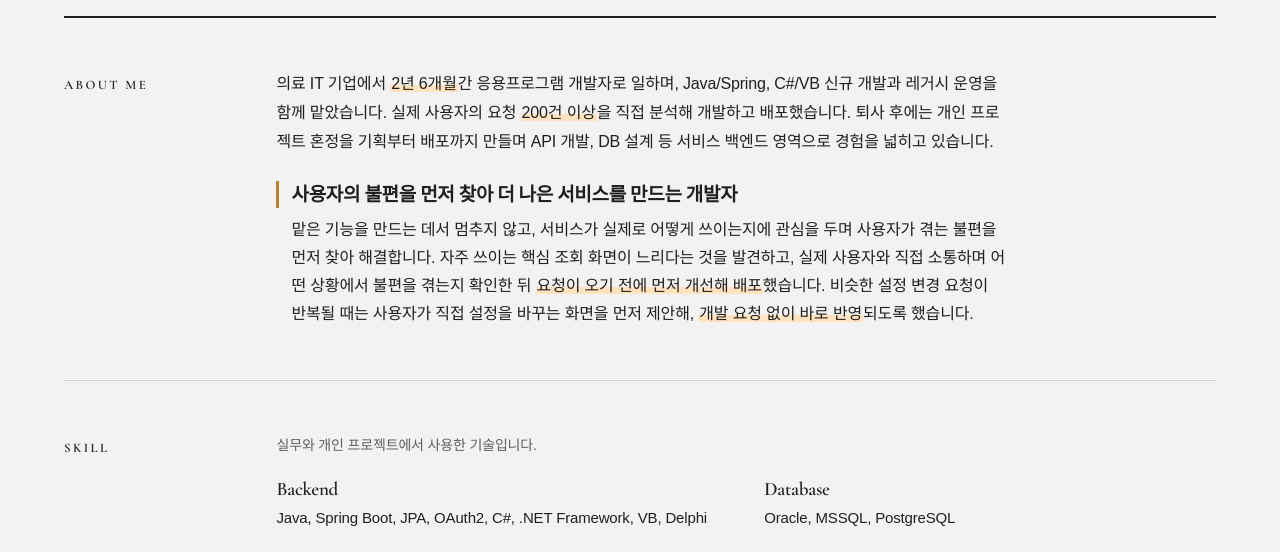
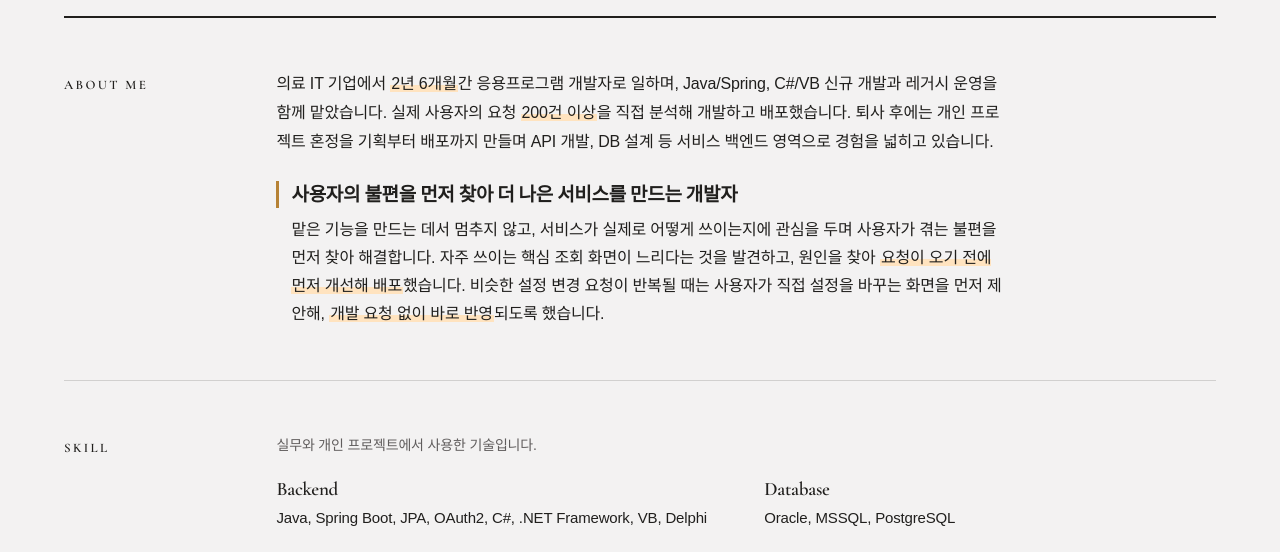
Before and after one commit to yhw0104/yhw0104.github.io, a plain HTML site: page index.html in a window 1280 px wide. Shown: the part 241-793 px from the top of the page. Drawn offline with nearby package versions, Linux system fonts and the light colour scheme; a web font is replaced by a local one.

Commit message:
이력서: 조회 화면 개선 경위 문장 정리
Co-Authored-By: Claude Fable 5.2 <noreply@anthropic.com>
Claude-Session: https://claude.ai/code/session_01VgE3okGsbdf1BC3b4aHY4Q

```diff
--- a/index.html
+++ b/index.html
@@ -402,8 +402,7 @@ textarea.input { min-height: 90px; resize: vertical; }
                                     style="margin:0 0 8px;font-family:'Cormorant Garamond','Nanum Myeongjo',serif;font-size:19px;font-weight:600;line-height:1.45;border-left:3px solid var(--color-accent);padding-left:12px">
                                     사용자의 불편을 먼저 찾아 더 나은 서비스를 만드는 개발자</h3>
                                 <p style="margin:0;padding-left:15px">맡은 기능을 만드는 데서 멈추지 않고, 서비스가 실제로 어떻게 쓰이는지에 관심을 두며 사용자가
-                                    겪는 불편을 먼저 찾아 해결합니다. 자주 쓰이는 핵심 조회 화면이 느리다는 것을 발견하고, 실제 사용자와 직접 소통하며 어떤 상황에서
-                                    불편을 겪는지 확인한 뒤 <mark>요청이 오기 전에 먼저 개선해 배포</mark>했습니다. 비슷한 설정 변경 요청이 반복될 때는 사용자가 직접 설정을 바꾸는 화면을 먼저 제안해, <mark>개발 요청 없이 바로 반영</mark>되도록 했습니다.</p>
+                                    겪는 불편을 먼저 찾아 해결합니다. 자주 쓰이는 핵심 조회 화면이 느리다는 것을 발견하고, 원인을 찾아 <mark>요청이 오기 전에 먼저 개선해 배포</mark>했습니다. 비슷한 설정 변경 요청이 반복될 때는 사용자가 직접 설정을 바꾸는 화면을 먼저 제안해, <mark>개발 요청 없이 바로 반영</mark>되도록 했습니다.</p>
                             </div>
                         </div>
                     </div>
```
